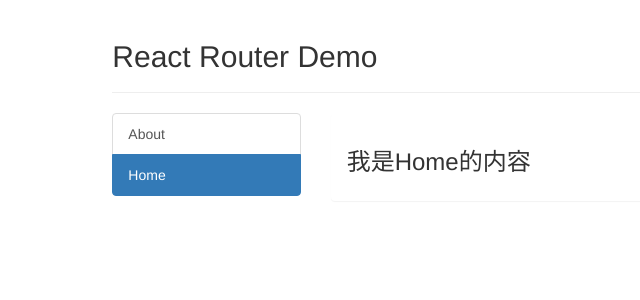
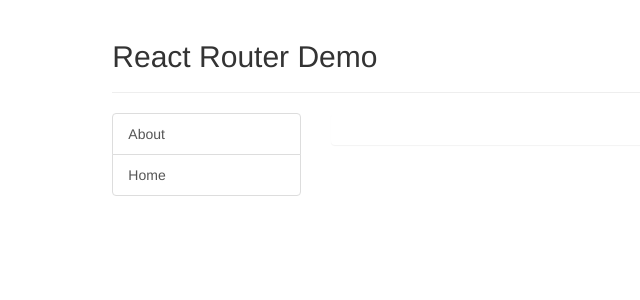
Before and after one commit to mamh-demo/react-atguigu-demo, a React (Create React App) app: page / in a window 1280 px wide. Shown: the top 300 px of the page, without its empty margins (106-746 px from the left). Built offline with nearby package versions, Linux system fonts and the light colour scheme.

Commit message:
update App.js

```diff
--- a/src/App.js
+++ b/src/App.js
@@ -1,4 +1,7 @@
 import React from 'react'
+import {Link,  BrowserRouter, Route} from 'react-router-dom'
+import Home from "./components/Home"
+import About from "./components/About"
 
 import './App.css'
 
@@ -15,19 +18,32 @@
         </div>
     </div>
     <div className="row">
+        <BrowserRouter>
+
         <div className="col-xs-2 col-xs-offset-2">
             <div className="list-group">
-                <a className="list-group-item" href="./about.html">About</a>
-                <a className="list-group-item active" href="./home.html">Home</a>
+                {/* 原生html中靠 a标签跳转不同的页面 */}
+                {/*<a className="list-group-item" href="./about.html">About</a>*/}
+                {/*<a className="list-group-item active" href="./home.html">Home</a>*/}
+
+                {/*在react中考 路由链接实现切换 Component*/}
+                <Link className="list-group-item" to="/about">About</Link>
+                <Link className="list-group-item" to="/home">Home</Link>
+
             </div>
         </div>
+
         <div className="col-xs-6">
             <div className="panel">
                 <div className="panel-body">
-                    <h3>我是Home的内容</h3>
+                    <Route path="/about" component={About}/>
+                    <Route path="/home" component={Home}/>
                 </div>
             </div>
         </div>
+        </BrowserRouter>
+
+
     </div>
 </div>
         )
```
